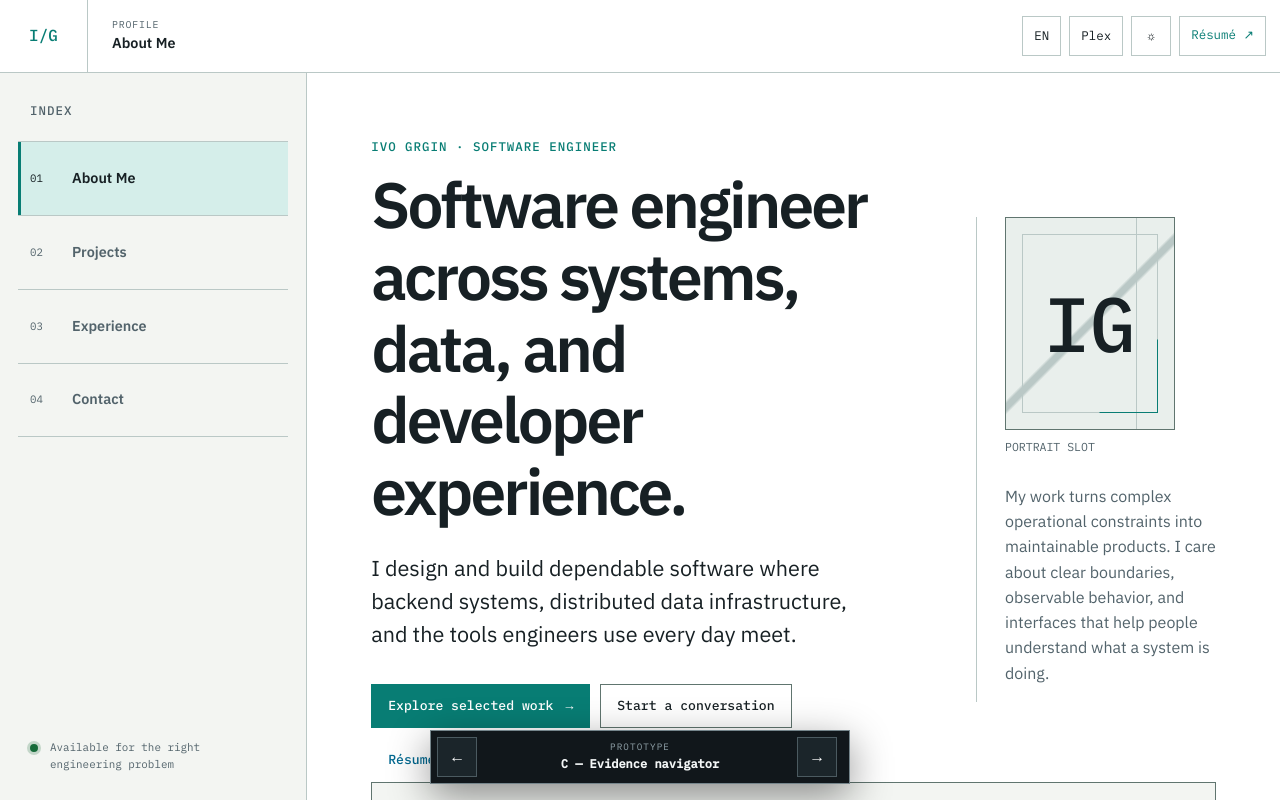
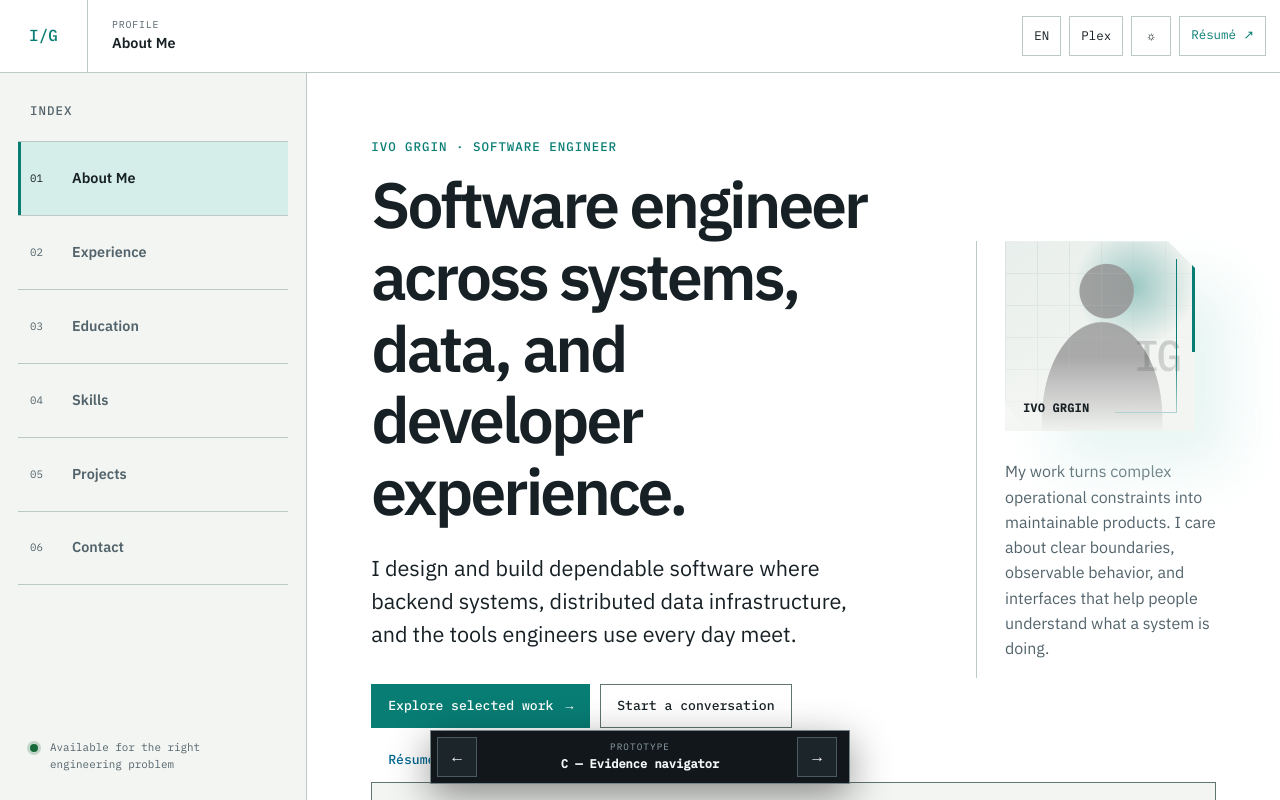
Before and after one commit to igrgin/portfolio-page-terminal, a React (Vite) app: page / in a window 1280 px wide. Both pictures are taken after a click on the button "Previous variant". Shown: the top 800 px of the page. Built offline with nearby package versions, Linux system fonts and the light colour scheme; a web font is replaced by a local one.

Commit message:
integrate portrait into visual compositions

```diff
--- a/src/main.jsx
+++ b/src/main.jsx
@@ -82,7 +82,7 @@ const copy = {
     page: "View",
     status: "Status",
     prototype: "Throwaway prototype",
-    portrait: "Portrait slot",
+    portrait: "Ivo Grgin",
     menu: "Menu",
     close: "Close",
   },
@@ -146,7 +146,7 @@ const copy = {
     page: "Stranica",
     status: "Status",
     prototype: "Privremeni prototip",
-    portrait: "Mjesto za fotografiju",
+    portrait: "Ivo Grgin",
     menu: "Izbornik",
     close: "Zatvori",
   },
@@ -266,14 +266,21 @@ function RouteLink({ state, view, children, className = "" }) {
   );
 }
 
-function Portrait({ label, small = false }) {
+function Portrait({ label, small = false, treatment = "operational" }) {
   return (
-    <figure className={`portrait ${small ? "portrait--small" : ""}`}>
+    <figure
+      className={`portrait portrait--${treatment} ${small ? "portrait--small" : ""}`}
+      aria-label={label}
+    >
       <div className="portrait__mark" aria-hidden="true">
-        <span>IG</span>
-        <i />
+        <span className="portrait__silhouette" />
+        <span className="portrait__monogram">IG</span>
+        <span className="portrait__accent" />
       </div>
-      <figcaption>{label}</figcaption>
+      <figcaption>
+        <strong>{label}</strong>
+        <span>software engineer</span>
+      </figcaption>
     </figure>
   );
 }
@@ -486,7 +493,7 @@ function AAbout({ state, labels }) {
           <p>{labels.bio}</p>
           <CtaRow state={state} labels={labels} />
         </div>
-        <Portrait label={labels.portrait} />
+        <Portrait label={labels.portrait} treatment="operational" />
       </section>
       <div className="a-content-grid">
         <section className="panel-heading">
@@ -555,13 +562,21 @@ function VariantB({ state, labels }) {
           <span>Software engineer</span>
         </div>
         <nav aria-label={labels.navLabel}>
-          <RouteLink state={state} view="about">
-            {labels.about}
-          </RouteLink>
-          <RouteLink state={state} view="project">
-            {labels.projects}
-          </RouteLink>
-          <a href="#contact">{labels.contact}</a>
+          {navItems.map((item) =>
+            item === "about" || item === "projects" ? (
+              <RouteLink
+                key={item}
+                state={state}
+                view={item === "projects" ? "project" : "about"}
+              >
+                {labels[item]}
+              </RouteLink>
+            ) : (
+              <a key={item} href={`#${item}`}>
+                {labels[item]}
+              </a>
+            ),
+          )}
         </nav>
         <ControlGroup state={state} labels={labels} compact />
       </header>
@@ -588,7 +603,7 @@ function BAbout({ state, labels }) {
       <section className="b-hero">
         <div className="b-hero__index">
           <span>PROFILE / 001</span>
-          <Portrait label={labels.portrait} small />
+          <Portrait label={labels.portrait} small treatment="editorial" />
         </div>
         <div className="b-hero__story">
           <p className="b-kicker">{labels.available}</p>
@@ -678,22 +693,23 @@ function VariantC({ state, labels }) {
         <aside className="c-index">
           <span className="mini-label">INDEX</span>
           <nav aria-label={labels.navLabel}>
-            <RouteLink state={state} view="about">
-              <span>01</span>
-              <strong>{labels.about}</strong>
-            </RouteLink>
-            <RouteLink state={state} view="project">
-              <span>02</span>
-              <strong>{labels.projects}</strong>
-            </RouteLink>
-            <a href="#experience">
-              <span>03</span>
-              <strong>{labels.experience}</strong>
-            </a>
-            <a href="#contact">
-              <span>04</span>
-              <strong>{labels.contact}</strong>
-            </a>
+            {navItems.map((item, index) =>
+              item === "about" || item === "projects" ? (
+                <RouteLink
+                  key={item}
+                  state={state}
+                  view={item === "projects" ? "project" : "about"}
+                >
+                  <span>{String(index + 1).padStart(2, "0")}</span>
+                  <strong>{labels[item]}</strong>
+                </RouteLink>
+              ) : (
+                <a key={item} href={`#${item}`}>
+                  <span>{String(index + 1).padStart(2, "0")}</span>
+                  <strong>{labels[item]}</strong>
+                </a>
+              ),
+            )}
           </nav>
           <div className="c-index__availability">
             <span className="status-dot" />
@@ -729,7 +745,7 @@ function CAbout({ state, labels, evidence, selectedEvidence, setSelectedEvidence
           <CtaRow state={state} labels={labels} />
         </div>
         <div className="c-hero__aside">
-          <Portrait label={labels.portrait} small />
+          <Portrait label={labels.portrait} small treatment="navigator" />
           <p>{labels.bio}</p>
         </div>
       </section>
--- a/src/styles.css
+++ b/src/styles.css
@@ -273,60 +273,218 @@ p {
 }
 
 .portrait {
+  position: relative;
+  isolation: isolate;
   width: min(100%, 300px);
   margin: 0;
 }
 
+.portrait::before {
+  position: absolute;
+  z-index: -1;
+  background: var(--accent-subtle);
+  content: "";
+  filter: blur(28px);
+  inset: 14% -12% -8% 18%;
+  opacity: 0.72;
+}
+
 .portrait__mark {
   position: relative;
-  display: grid;
   overflow: hidden;
   aspect-ratio: 4 / 5;
-  place-items: center;
-  border: 1px solid var(--border-strong);
   background:
-    linear-gradient(135deg, transparent 48%, var(--border) 49%, var(--border) 51%, transparent 52%),
-    var(--surface-raised);
-  color: var(--text);
-  font-family: var(--font-mono);
-  font-size: clamp(2.8rem, 6vw, 5.5rem);
-  font-weight: 500;
+    radial-gradient(circle at 68% 24%, color-mix(in srgb, var(--accent), transparent 64%), transparent 31%),
+    linear-gradient(145deg, var(--surface-raised), var(--canvas) 72%);
 }
 
 .portrait__mark::before,
 .portrait__mark::after {
   position: absolute;
-  border: 1px solid var(--border);
   content: "";
-  inset: 16px;
+}
+
+.portrait__mark::before {
+  z-index: 2;
+  background:
+    linear-gradient(var(--border) 1px, transparent 1px),
+    linear-gradient(90deg, var(--border) 1px, transparent 1px);
+  background-size: 32px 32px;
+  inset: 0;
+  mask-image: linear-gradient(to bottom, rgb(0 0 0 / 58%), transparent 72%);
+  opacity: 0.38;
 }
 
 .portrait__mark::after {
-  border-color: transparent var(--accent) var(--accent) transparent;
-  inset: auto 16px 16px auto;
-  width: 34%;
-  height: 34%;
-}
-
-.portrait__mark i {
+  z-index: 4;
+  border: 1px solid color-mix(in srgb, var(--accent), transparent 36%);
+  border-top: 0;
+  border-left: 0;
+  inset: 12px 12px 12px 44%;
+}
+
+.portrait__silhouette {
   position: absolute;
-  top: 0;
-  right: 22%;
-  width: 1px;
-  height: 100%;
-  background: var(--border);
+  z-index: 1;
+  background:
+    radial-gradient(
+      circle at 53% 25%,
+      color-mix(in srgb, var(--text), var(--surface-raised) 58%) 0 13%,
+      transparent 13.5%
+    ),
+    radial-gradient(
+      ellipse at 51% 82%,
+      color-mix(in srgb, var(--text), var(--surface-raised) 62%) 0 37%,
+      transparent 37.5%
+    );
+  filter: grayscale(1);
+  inset: 0;
+  opacity: 0.88;
+  transform: scale(1.18) translateY(5%);
+}
+
+.portrait__monogram {
+  position: absolute;
+  z-index: 3;
+  right: 18px;
+  bottom: 54px;
+  color: color-mix(in srgb, var(--text), transparent 82%);
+  font-family: var(--font-mono);
+  font-size: clamp(3rem, 6vw, 5.5rem);
+  font-weight: 500;
+  letter-spacing: -0.08em;
+}
+
+.portrait__accent {
+  position: absolute;
+  z-index: 5;
+  top: 12%;
+  right: 0;
+  width: 3px;
+  height: 46%;
+  background: var(--accent);
 }
 
 .portrait figcaption {
-  padding-top: 8px;
-  color: var(--text-muted);
-  font-family: var(--font-mono);
+  position: absolute;
+  z-index: 6;
+  right: 0;
+  bottom: 0;
+  left: 0;
+  display: flex;
+  align-items: baseline;
+  justify-content: space-between;
+  gap: 12px;
+  padding: 42px 18px 14px;
+  background: linear-gradient(to top, color-mix(in srgb, var(--canvas), transparent 4%), transparent);
+  font-family: var(--font-mono);
+  text-transform: uppercase;
+}
+
+.portrait figcaption strong {
+  color: var(--text);
   font-size: 0.72rem;
-  text-transform: uppercase;
+  letter-spacing: 0.04em;
+}
+
+.portrait figcaption span {
+  color: var(--text-muted);
+  font-size: 0.58rem;
+  letter-spacing: 0.08em;
 }
 
 .portrait--small {
   width: 170px;
+}
+
+.portrait--operational {
+  transform: translate(14px, -14px);
+}
+
+.portrait--operational .portrait__mark {
+  clip-path: polygon(12% 0, 100% 0, 100% 88%, 86% 100%, 0 100%, 0 12%);
+}
+
+.portrait--operational::after {
+  position: absolute;
+  z-index: -1;
+  border: 1px solid var(--border-strong);
+  content: "";
+  inset: 18px -14px -14px 18px;
+}
+
+.portrait--editorial.portrait--small {
+  width: min(220px, 100%);
+}
+
+.portrait--editorial::before {
+  inset: 8% -22% -12% -18%;
+  opacity: 0.5;
+}
+
+.portrait--editorial .portrait__mark {
+  aspect-ratio: 3 / 4;
+  mask-image: linear-gradient(to bottom, #000 66%, transparent 100%);
+}
+
+.portrait--editorial .portrait__mark::before {
+  background-size: 48px 48px;
+  mask-image: linear-gradient(to right, #000, transparent 84%);
+  opacity: 0.24;
+}
+
+.portrait--editorial .portrait__mark::after,
+.portrait--editorial .portrait__accent {
+  display: none;
+}
+
+.portrait--editorial .portrait__monogram {
+  top: 12px;
+  right: auto;
+  bottom: auto;
+  left: 12px;
+  font-size: 1.1rem;
+  letter-spacing: 0.02em;
+}
+
+.portrait--editorial figcaption {
+  justify-content: flex-start;
+  padding-inline: 0;
+  background: none;
+  border-bottom: 1px solid var(--border-strong);
+}
+
+.portrait--navigator.portrait--small {
+  width: min(190px, 100%);
+}
+
+.portrait--navigator::before {
+  inset: 22% -18% -18% 28%;
+  opacity: 0.58;
+}
+
+.portrait--navigator .portrait__mark {
+  aspect-ratio: 1;
+  clip-path: polygon(0 0, 86% 0, 100% 14%, 100% 100%, 14% 100%, 0 86%);
+}
+
+.portrait--navigator .portrait__mark::before {
+  mask-image: linear-gradient(135deg, #000, transparent 86%);
+}
+
+.portrait--navigator .portrait__mark::after {
+  border-color: var(--accent);
+  inset: 18px 18px 18px 58%;
+}
+
+.portrait--navigator .portrait__monogram {
+  right: 16px;
+  bottom: 42px;
+  font-size: 2.7rem;
+}
+
+.portrait--navigator figcaption span {
+  display: none;
 }
 
 .evidence-list {
```
